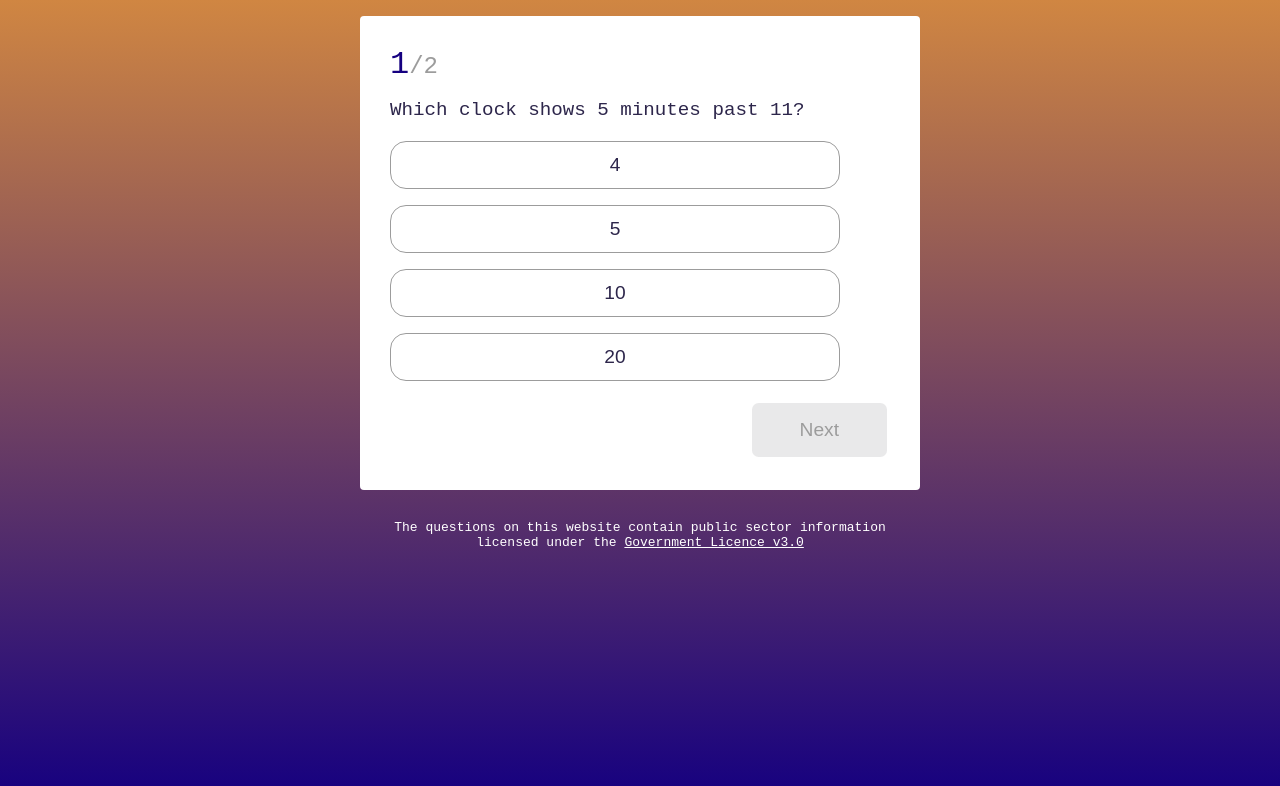
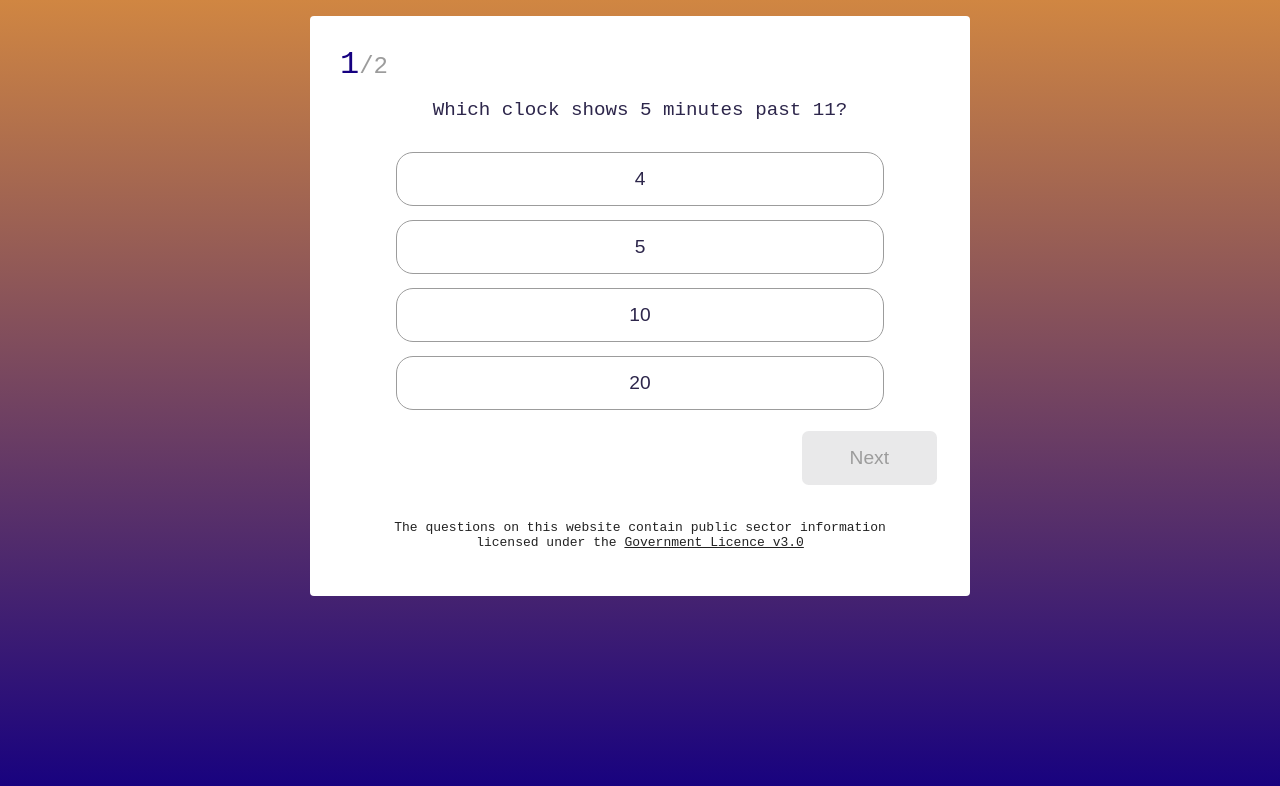
Before and after one commit to Nadia982/maths-quiz, a React (Vite) app: page / in a window 1280 px wide. Shown: the top 786 px of the page. Built offline with nearby package versions, Linux system fonts and the light colour scheme.

Commit message:
added showResult variable. Styling updates

```diff
--- a/src/Quiz.jsx
+++ b/src/Quiz.jsx
@@ -1,5 +1,6 @@
 import { useState } from "react";
 import { resultInitialState } from "./constants";
+
 
 
 const Quiz = ({ questions }) => {
@@ -7,6 +8,8 @@ const Quiz = ({ questions }) => {
   const [answerIndex, setAnswerIndex] = useState(null);
   const [answer, setAnswer] = useState(null);
   const [result, setResult] = useState(resultInitialState);
+  const [showResult, setShowResult] = useState(false);
+
   const { question, choices, correctAnswer } = questions[currentQuestion];
 
   const onAnswerClick = (answer, index) => {
@@ -27,17 +30,19 @@ const onClickNext = () => {
       ...prev, wrongAnswers: prev.wrongAnswers + 1
     }
   )
-  if(currentQuestion === questions.length - 1) {
+
+  if(currentQuestion !== questions.length - 1) {
     setCurrentQuestion((prev)=> prev + 1)
   } else {
     setCurrentQuestion(0);
+    setShowResult(true);
   }
 }
 
   return (
     <>
       <div className="quiz-container">
-        <>
+        {!showResult ? (<>
           <span className="active-question-no">{currentQuestion + 1}</span>
           <span className="total-questions">/{questions.length}</span>
           <h2>{question}</h2>
@@ -57,8 +62,17 @@ const onClickNext = () => {
               {currentQuestion ===questions.length -1 ? "Finish" : "Next"}
             </button>
           </div>
-        </>
-      </div>
+        </>) : <div className="result">
+          <h3>Result</h3>
+          <p>Total questions: <span>{questions.length}</span></p>
+          <p>Total correct answers: <span>{result.score}</span></p>
+          <p>Total incorrect answers: <span>{result.wrongAnswers}</span></p>
+              <button className="try-again">Try again</button>
+        </div>}
+
+
+
+
             <p class="attribution">
             The questions on this website contain public sector information licensed
             under <pre>the </pre>
@@ -70,6 +84,7 @@ const onClickNext = () => {
               Government Licence v3.0
             </a>
           </p>
+          </div>
           </>
   );
 };
--- a/src/index.scss
+++ b/src/index.scss
@@ -4,6 +4,10 @@ $bg: #fff;
 $bg-accent: #e7e7e8e9;
 $disabled: #9c9c9c;
 $foreground: #2d264b;
+
+// * {
+//   border: 1px solid red;
+// }
 
 body {
   margin: 0;
@@ -23,12 +27,14 @@ pre {
 }
 
 .quiz-container {
-  width: 80vw;
-  max-width: 500px;
+  width: 90vw;
+  max-width: 600px;
+  // min-height: 80vh;
   background: $bg;
   border-radius: 4px;
   padding: 30px;
   margin: 0 auto;
+  // border: 3px solid cyan;
 
   .active-question-no {
     font-size: 2rem;
@@ -45,25 +51,27 @@ pre {
   h2 {
     font-size: 1.2rem;
     font-weight: 500;
-    margin: 0;
-    margin-top: 1rem;
+    margin: 1rem auto 2rem;
+    width: 90%;
+    text-align: center;
   }
 
   .choices-container {
-    margin-top: 20px;
+    margin: 0 auto;
     padding: 0;
+    width: 90%;
 
     button {
       display: block;
-
       width: 90%;
       color: $foreground;
       font-size: 1.2rem;
       background-color: $bg;
-      border: 1px solid $disabled;
+      border: 3px solid #fff;
+      outline: 1px solid $disabled;
       border-radius: 1rem;
       padding: 12px;
-      margin-top: 1rem;
+      margin: 1rem auto 0;
       cursor: pointer;
     }
 
@@ -89,6 +97,7 @@ pre {
       cursor: pointer;
       margin-top: 1em;
 
+
       &:disabled {
         background: $bg-accent;
         color: $disabled;
@@ -101,13 +110,31 @@ pre {
   }
 }
 
+.try-again {
+    display: block;
+    color: #fff;
+    background-color: $primary;
+    font-size: 1.2rem;
+    border: 3px solid #fff;
+    outline: 1px solid $disabled;
+    border-radius: 1rem;
+    padding: 12px;
+    margin: 1rem auto 0;
+    cursor: pointer;
+}
+
+  :focus {
+    outline: 3px solid $primary;
+  }
+
 .attribution {
-  background: inherit;
-  color: #fff;
-  width: 90vw;
+  // background: inherit;
+  color: #222;
+  width: 90%;
   max-width: 500px;
   text-align: center;
-  margin: 30px auto;
+  margin: 2rem auto 1rem;
+
 
   a {
     color: inherit;
```
Lines whose indentation alone changed are shown as unchanged.
